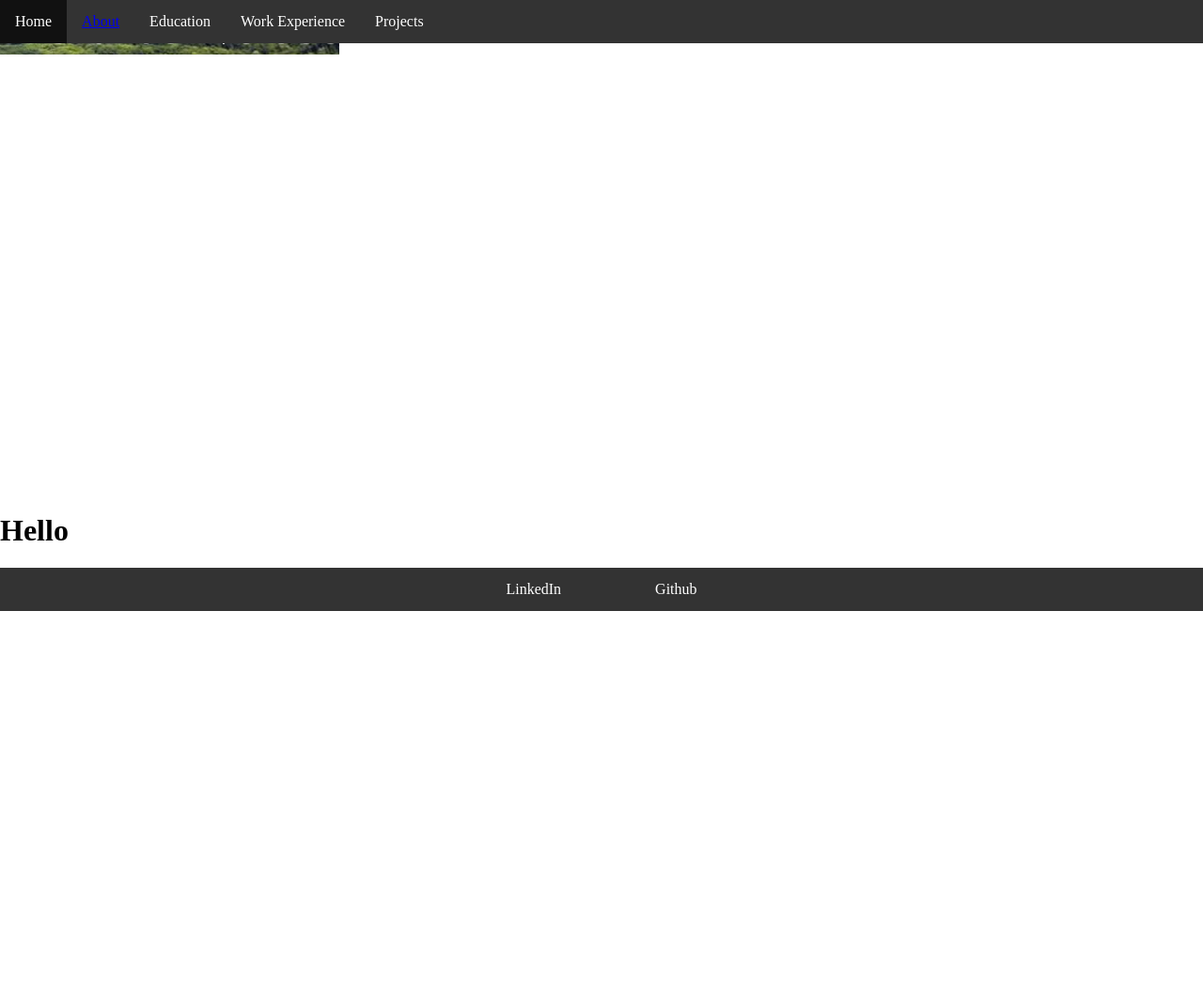
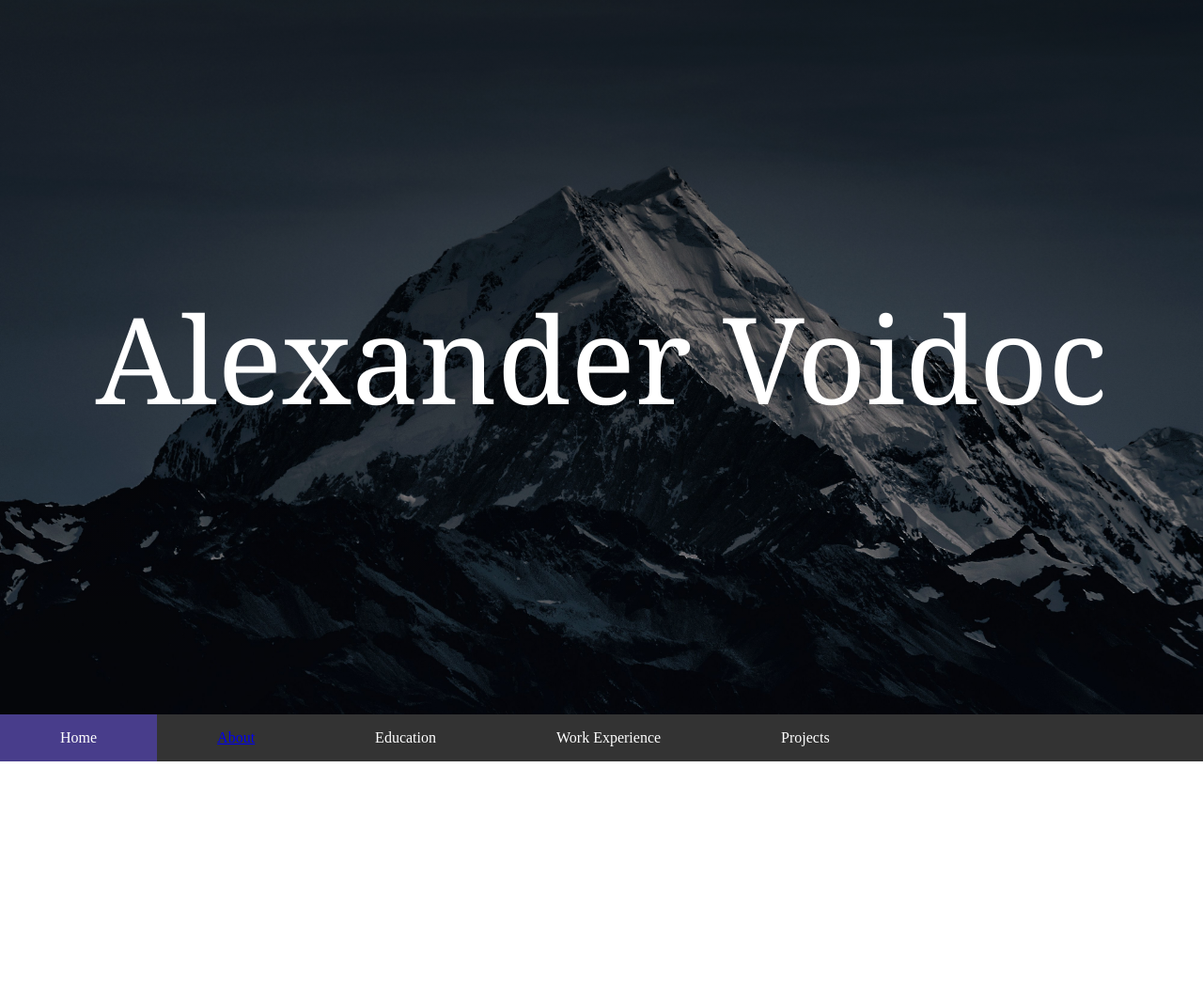
Before and after one commit to AlexVoidoc/AlexVoidoc.github.io, a Flask app: page / in a window 1280 px wide. Shown: the top 1050 px of the page at 94% size. Before the commit the page ends 650 px from the top, so only its background shows below. Run offline with Flask 3, Linux system fonts and the light colour scheme.

Commit message:
Created home banner

```diff
--- a/static/style.css
+++ b/static/style.css
@@ -4,17 +4,21 @@
 }
 
 
-#home-title-image {
-    min-height: 100%;
-    min-width: 100%;
-}
+#home-banner {
+    background-image: linear-gradient(rgb(0, 0, 0, 0.5), rgb(0, 0, 0, 0)), url("/static/images/mountain.jpg");
+    background-size: cover;
+    width: 100%;
+    height: 95vh;
+    background-position: center;
+    background-repeat: no-repeat;
+    display: flex;
+    color: white;
+    font-size: 10vw;
+    text-align: center;
+    justify-content: center;
+    align-items: center;
+    font-family: "Georgia", sans-serif;
 
-#home-title {
-    font-size: 50px;
-    text-align: center;
-    color: white;
-    position: absolute;
-    background-image: url("static/images/UTM_overhead.jpg")
 }
 
 /* ------ Navigation Start ----- */
@@ -40,7 +44,7 @@
     display: block;
     color: white;
     text-align: center;
-    padding: 14px 16px;
+    padding: 2vh 5vw;
 }
 
 .navigation-button:hover {
--- a/templates/home.html
+++ b/templates/home.html
@@ -7,7 +7,7 @@
 </head>
 <body>
 
-<div id="home-title">Alexander Voidoc</div>
+<div id="home-banner">Alexander Voidoc</div>
 
 <!--Navigation Bar-->
 
```
Also changed, not shown: static/images/mountain.jpg (added).
